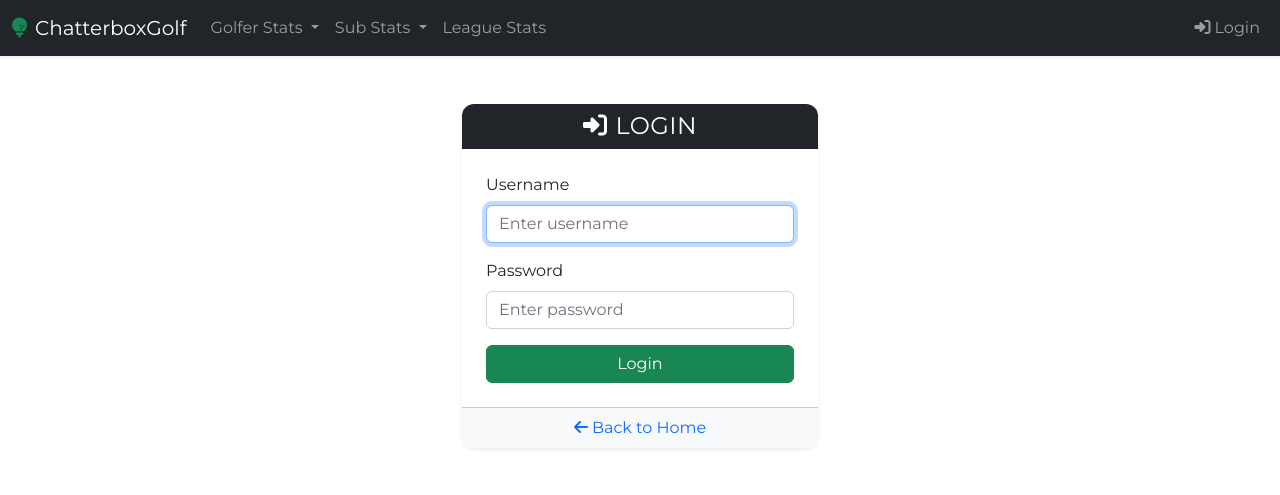
After one commit to pmojo375/pyChatterboxgolf2, a Django app: template cbg/main/templates/registration/login.html in a window 1280 px wide. The commit adds this page. Shown: the top 495 px of the page. Run offline with Django 4.2, Linux system fonts and the light colour scheme; the template is opened without the code that fills it, so the values that code supplies are empty; some libraries are stand-ins or nearby versions.

Commit message:
Implement user authentication features and league management permissions
- Added login, logout, and redirect URLs to settings for user authentication.
- Created new `permissions.py` file to define `league_manager_required` decorator for restricting access to league managers and superusers.
- Updated context processor to determine if a user is a league manager and included this information in the context.
- Applied `league_manager_required` decorator to relevant views to enforce access control.
- Enhanced templates to include user login/logout status and management options based on league manager status.
- Introduced new login and logout templates for improved user experience during authentication.

```diff
--- a/cbg/cbg/settings.py
+++ b/cbg/cbg/settings.py
@@ -28,6 +28,10 @@ SECRET_KEY = config('SECRET_KEY')
 DEBUG = True
 
 ALLOWED_HOSTS = ['127.0.0.1', 'chatterboxgolf.com', 'www.chatterboxgolf.com']
+
+LOGIN_URL = "login"
+LOGIN_REDIRECT_URL = "main"
+LOGOUT_REDIRECT_URL = "main"
 
 # Application definition
 
--- a/cbg/main/templates/base.html
+++ b/cbg/main/templates/base.html
@@ -104,7 +104,7 @@
             </ul>
           </li>
           {% endif %}
-          {% if is_current_season %}
+          {% if is_league_manager and is_current_season %}
           <li class="nav-item dropdown">
             <a class="nav-link dropdown-toggle" href="#" role="button" data-bs-toggle="dropdown" aria-expanded="false">
               Management
@@ -153,6 +153,33 @@
             </ul>
           </li>
           {% endif %}
+        </ul>
+        <!-- User login/logout status -->
+        <ul class="navbar-nav ms-auto mb-2 mb-lg-0">
+          {% if user.is_authenticated %}
+            <li class="nav-item dropdown">
+              <a class="nav-link dropdown-toggle d-flex align-items-center" href="#" id="userDropdown" role="button" data-bs-toggle="dropdown" aria-expanded="false">
+                <i class="fas fa-user-circle me-1"></i> {{ user.username }}
+              </a>
+              <ul class="dropdown-menu dropdown-menu-end" aria-labelledby="userDropdown">
+                <li><span class="dropdown-item-text text-muted">Logged in</span></li>
+                <li><hr class="dropdown-divider"></li>
+                <li>
+                  <form method="post" action="{% url 'logout' %}" style="display:inline;">
+                    {% csrf_token %}
+                    <button type="submit" class="dropdown-item ps-3" style="background:none; border:none; padding:0; width:100%; text-align:left;">
+                      <i class="fas fa-sign-out-alt me-2"></i>Logout
+                    </button>
+                  </form>
+                </li>
+              </ul>
+            </li>
+          {% else %}
+            <li class="nav-item">
+              <a class="nav-link" href="{% url 'login' %}"><i class="fas fa-sign-in-alt me-1"></i>Login</a>
+            </li>
+          {% endif %}
+        </ul>
       </div>
     </div>
   </nav>
--- /dev/null
+++ b/cbg/main/templates/registration/login.html
@@ -0,0 +1,38 @@
+{% extends "base.html" %}
+{% load static %}
+
+{% block page_content %}
+<div class="container py-5">
+  <div class="row justify-content-center">
+    <div class="col-md-6 col-lg-4">
+      <div class="card shadow-sm border-0">
+        <div class="card-header bg-dark text-white text-center">
+          <h4 class="mb-0"><i class="fas fa-sign-in-alt me-2"></i>Login</h4>
+        </div>
+        <div class="card-body">
+          {% if form.errors %}
+            <div class="alert alert-danger">
+              Please enter a correct username and password. Note that both fields may be case-sensitive.
+            </div>
+          {% endif %}
+          <form method="post" novalidate>
+            {% csrf_token %}
+            <div class="mb-3">
+              <label for="id_username" class="form-label">Username</label>
+              <input type="text" name="username" autofocus required maxlength="150" class="form-control" id="id_username" placeholder="Enter username">
+            </div>
+            <div class="mb-3">
+              <label for="id_password" class="form-label">Password</label>
+              <input type="password" name="password" required class="form-control" id="id_password" placeholder="Enter password">
+            </div>
+            <button type="submit" class="btn btn-success w-100">Login</button>
+          </form>
+        </div>
+        <div class="card-footer text-center bg-light">
+          <a href="{% url 'main' %}" class="text-decoration-none"><i class="fas fa-arrow-left me-1"></i>Back to Home</a>
+        </div>
+      </div>
+    </div>
+  </div>
+</div>
+{% endblock %}
```
Also changed, not shown: cbg/main/context_processors.py (+9 -0 lines), cbg/main/permissions.py (added, +33 -0 lines), cbg/main/templates/main.html (+6 -5 lines), cbg/main/templates/registration/logged_out.html (added, +22 -0 lines), cbg/main/urls.py (+3 -5 lines), cbg/main/views.py (+13 -0 lines).
